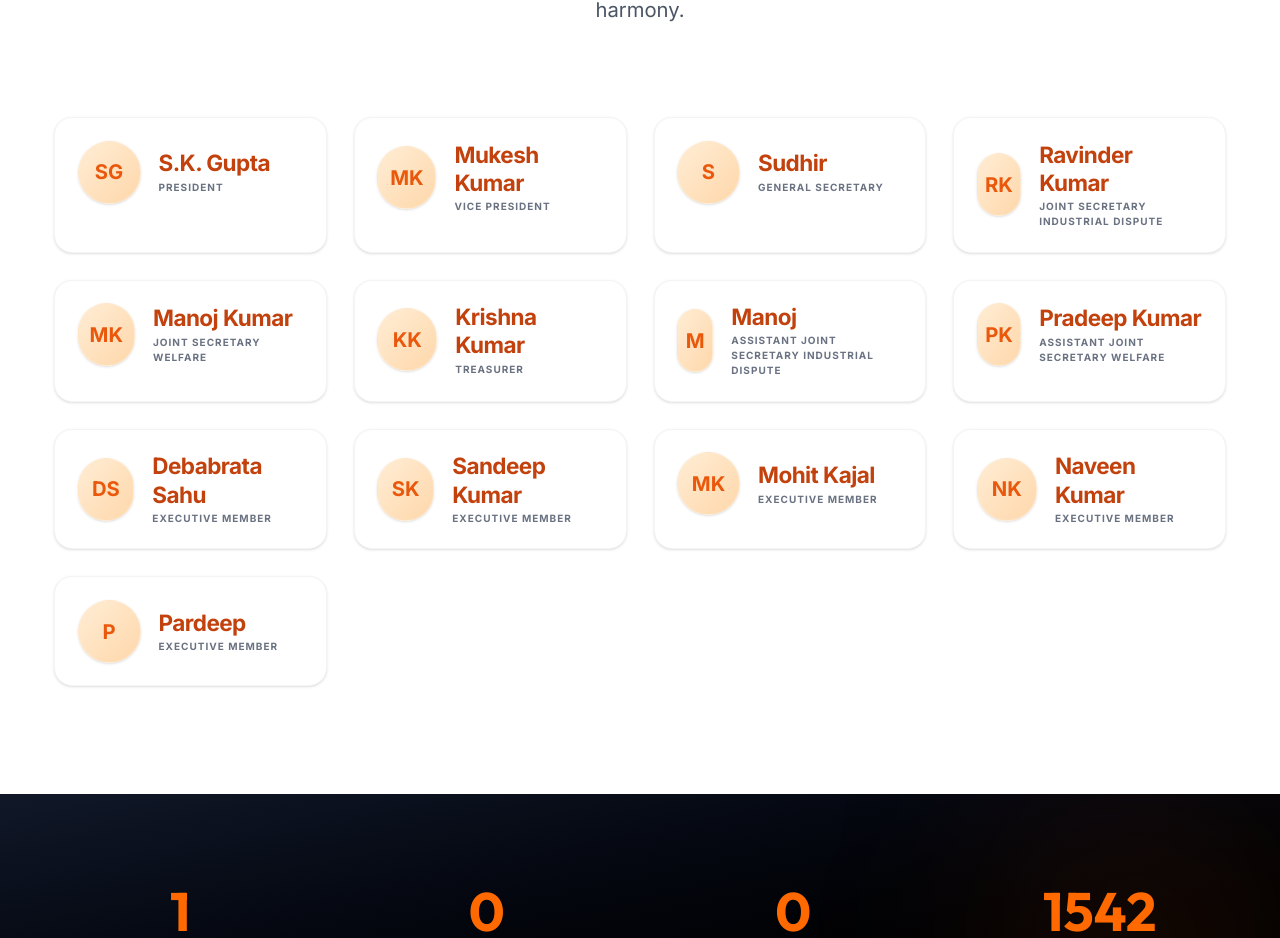
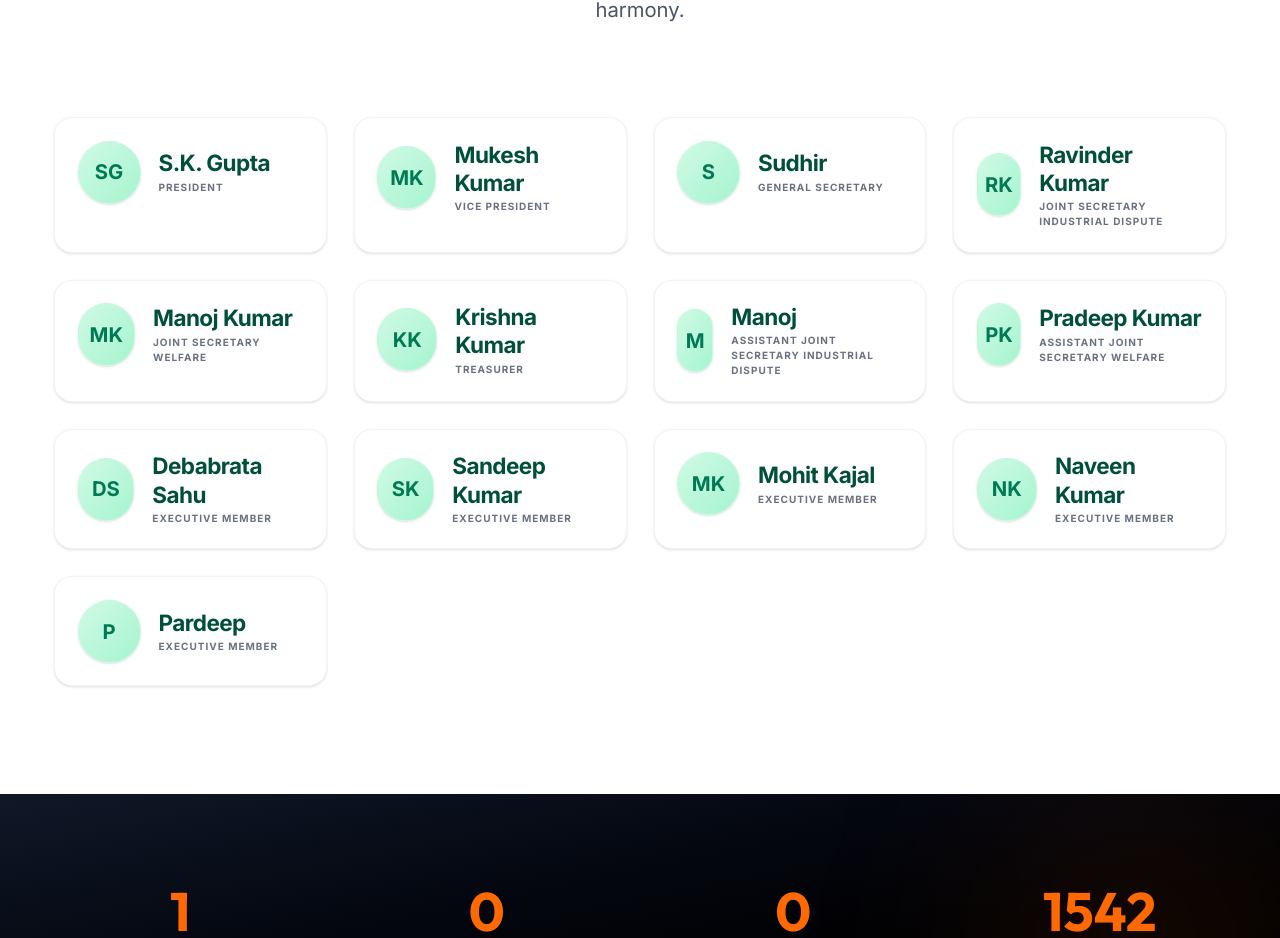
Before and after one commit to ipreuprpc/ipreu, a React (Vite) app: page / in a window 1280 px wide. Shown: the part 1717-2655 px from the top of the page. Built offline with nearby package versions, Linux system fonts and the light colour scheme; no server answers.

Commit message:
UI: Updated executive names to Dark Royal Green

```diff
--- a/components/LandingPage.tsx
+++ b/components/LandingPage.tsx
@@ -26,11 +26,11 @@ const FeatureCard: React.FC<{ icon: React.ReactNode; title: string; description:
 const LeadershipCard: React.FC<{ name: string; post: string }> = ({ name, post }) => (
     <div className="p-5 rounded-2xl border transition-all duration-300 bg-white dark:bg-gray-950 border-gray-100 dark:border-gray-800 shadow-sm hover:shadow-xl hover:border-orange-200 dark:hover:border-orange-900/50 group">
         <div className="flex items-center gap-4">
-            <div className="w-14 h-14 rounded-full flex items-center justify-center text-lg font-black bg-gradient-to-br from-orange-100 to-orange-200 dark:from-orange-900/60 dark:to-orange-900/40 text-orange-600 dark:text-orange-400 group-hover:scale-110 shadow-sm border border-orange-100/50 dark:border-orange-800/30 transition-transform duration-300">
+            <div className="w-14 h-14 rounded-full flex items-center justify-center text-lg font-black bg-gradient-to-br from-emerald-100 to-emerald-200 dark:from-emerald-900/60 dark:to-emerald-900/40 text-emerald-700 dark:text-emerald-400 group-hover:scale-110 shadow-sm border border-emerald-100/50 dark:border-emerald-800/30 transition-transform duration-300">
                 {name.split(' ').map(n => n[0]).join('').substring(0, 2)}
             </div>
             <div>
-                <p className="font-black text-xl text-orange-700 dark:text-orange-500 tracking-tight leading-tight mb-0.5 group-hover:text-orange-600 transition-colors">{name}</p>
+                <p className="font-black text-xl text-emerald-900 dark:text-emerald-400 tracking-tight leading-tight mb-0.5 group-hover:text-emerald-700 transition-colors">{name}</p>
                 <p className="text-[10px] uppercase tracking-widest text-gray-500 dark:text-gray-400 font-bold">{post}</p>
             </div>
         </div>
```
